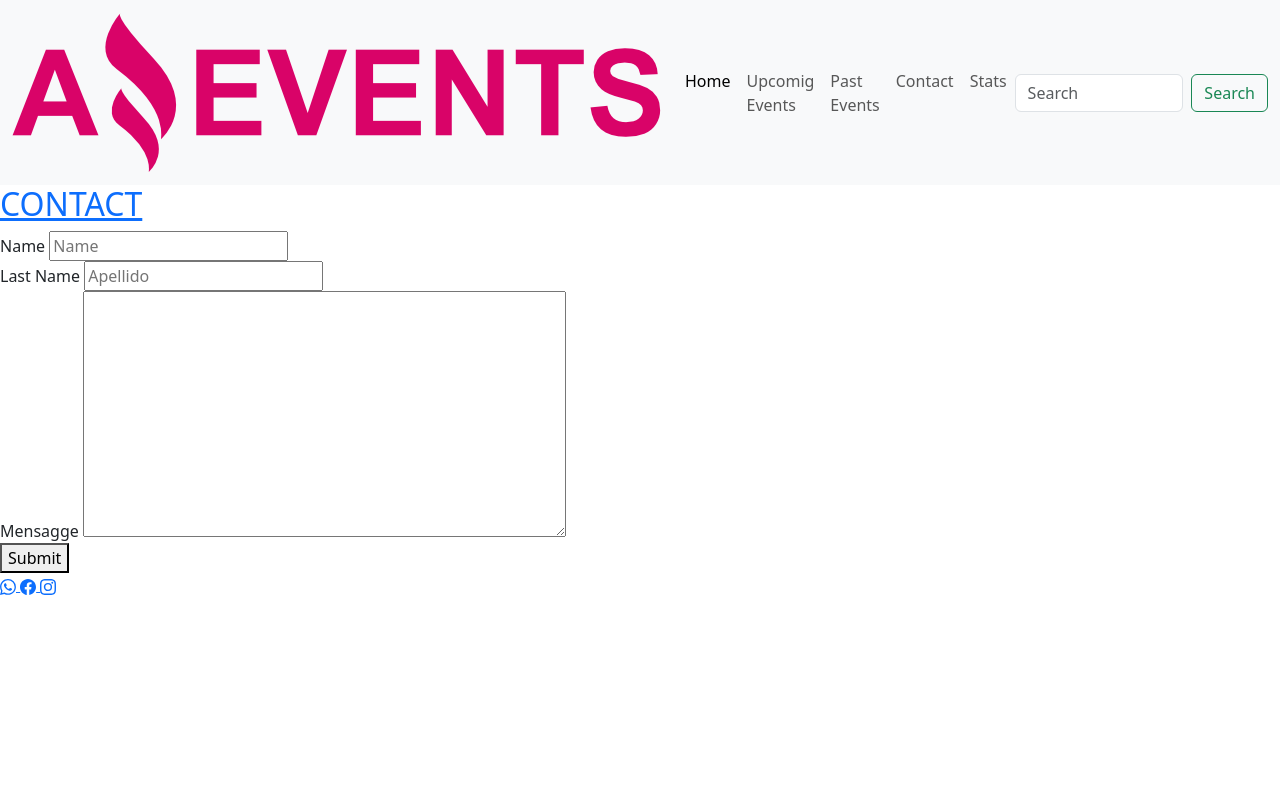
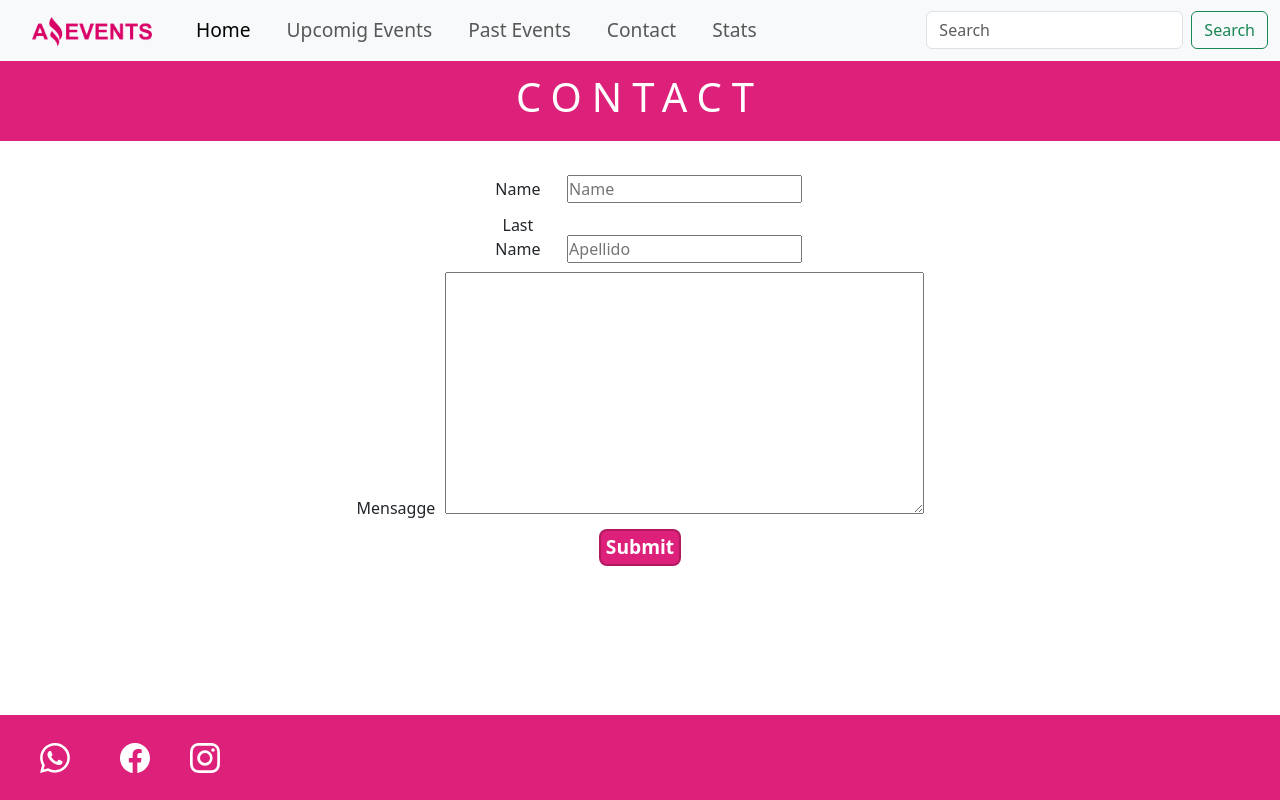
Before and after one commit to RodrigoBuda/amazing-events-buda, a plain HTML site: page contact.html in a window 1280 px wide. Drawn offline with nearby package versions, Linux system fonts and the light colour scheme; the site is published under a folder, as on GitHub Pages, so addresses that start at the root find nothing.

Commit message:
corrijo_link_css

```diff
--- a/contact.html
+++ b/contact.html
@@ -4,7 +4,7 @@
     <meta charset="UTF-8" />
     <meta http-equiv="X-UA-Compatible" content="IE=edge" />
     <meta name="viewport" content="width=device-width, initial-scale=1.0" />
-    <link rel="stylesheet" type="text/css" href="/styles.css" />
+    <link rel="stylesheet" type="text/css" href="./styles.css" />
     <title>CONTACT</title>
     <link
       href="https://cdn.jsdelivr.net/npm/bootstrap@5.3.0-alpha1/dist/css/bootstrap.min.css"
```
